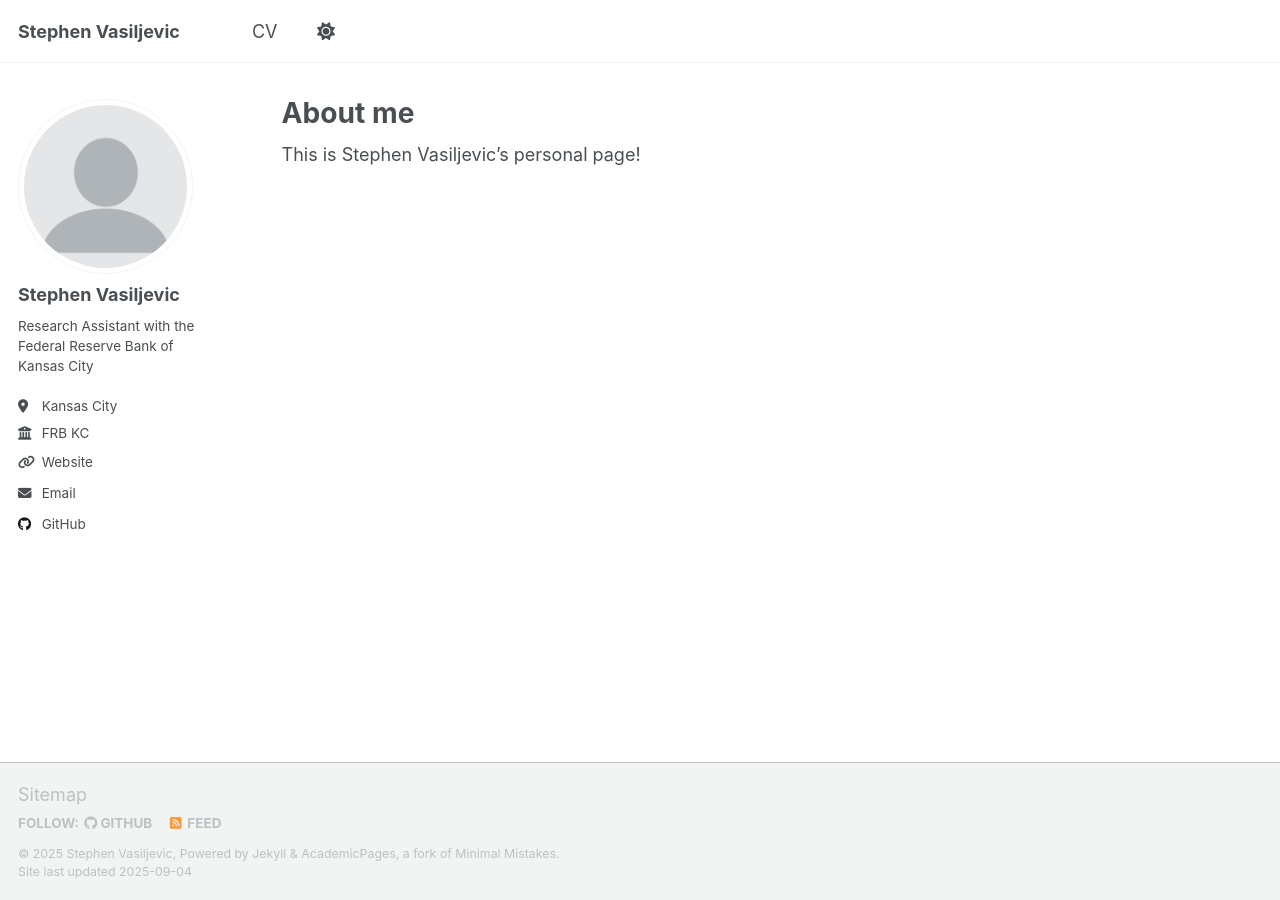
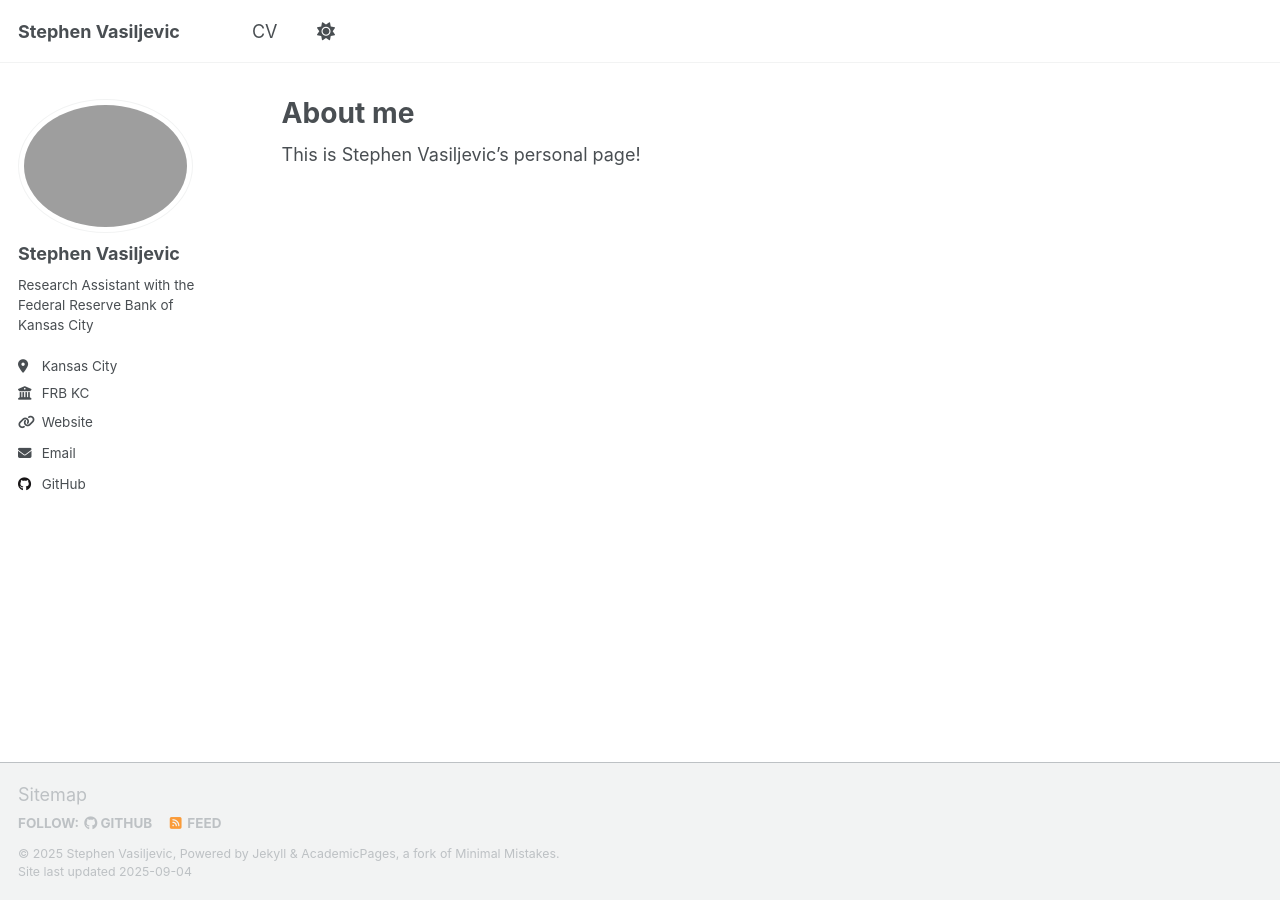
Before and after one commit to sdv03/sdv03.github.io, a Jekyll site: the page built from _pages/about.md, in a window 1280 px wide. Built offline with Jekyll 4.4.1, drawn with Linux system fonts in a browser that asks for light colours; a script that is not in the unit is left out.

Commit message:
Update _config.yml

```diff
--- a/_config.yml
+++ b/_config.yml
@@ -22,7 +22,7 @@ repository               : "sdv03/sdv03.github.io"
 #               Additional customization can be done by editing /_includes/author-profile.html
 author:
   # Biographic information
-  avatar           : "profile.png"
+  avatar           : "Stephen-018.jpg"
   name             : "Stephen Vasiljevic"
   pronouns         : # example: "she/her"
   bio              : "Research Assistant with the Federal Reserve Bank of Kansas City"
```
